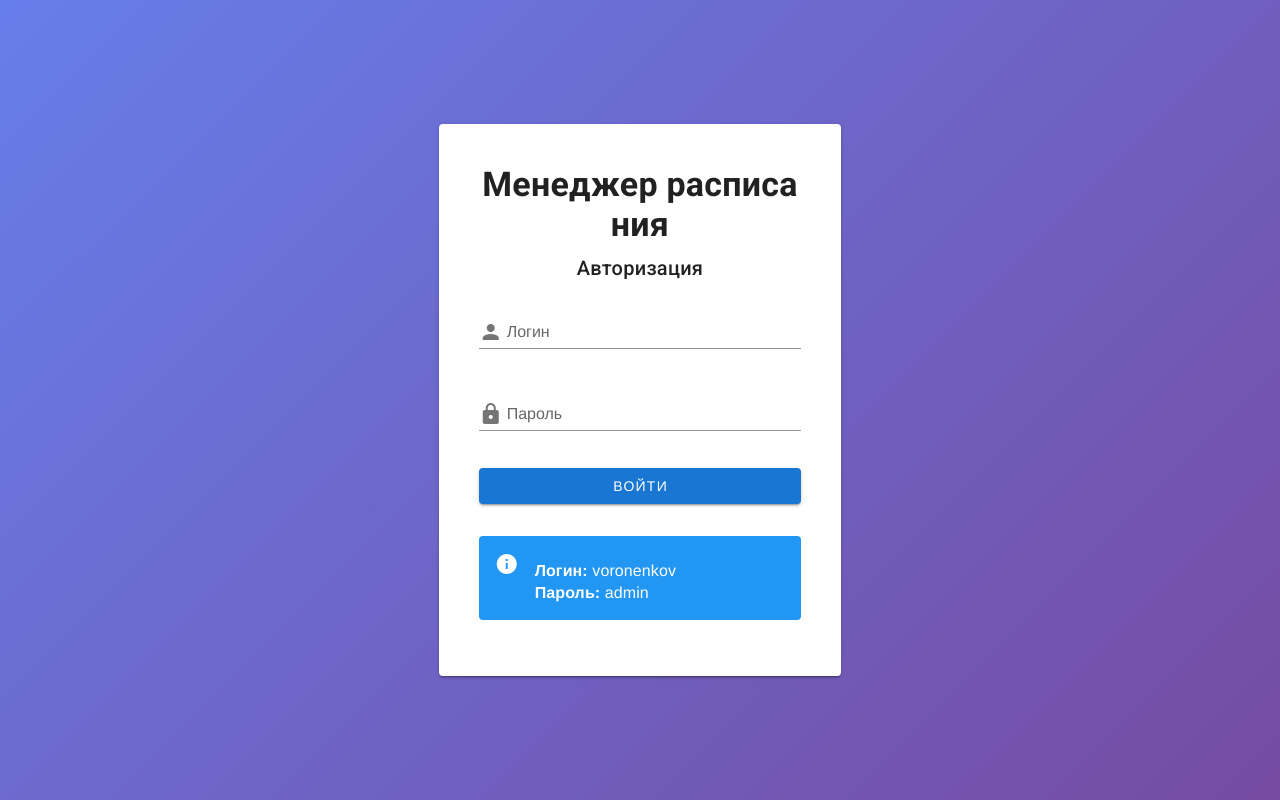
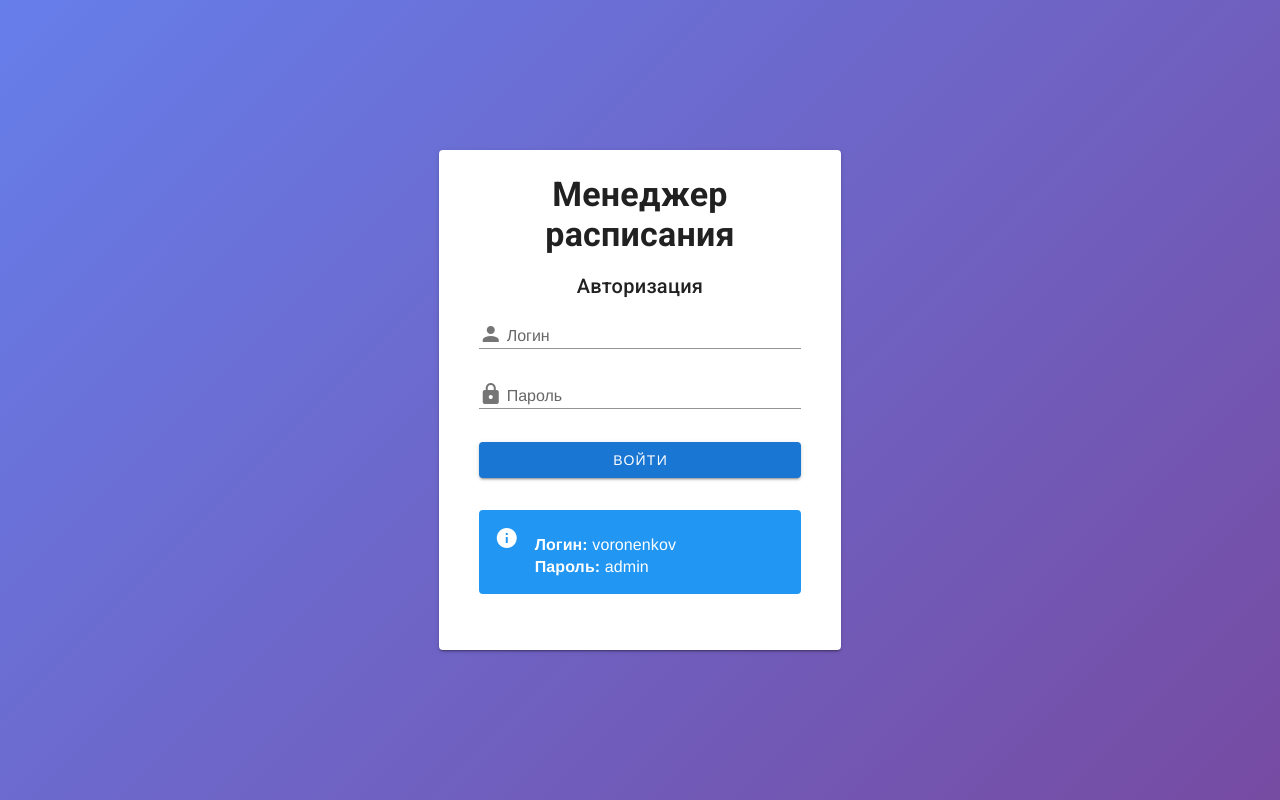
Before and after one commit to Gagong/ScheduleManager, a Vue app in the folder ui/: page /#/login in a window 1280 px wide. Built offline with nearby package versions, Linux system fonts and the light colour scheme.

Commit message:
Added swagger & fix router

```diff
--- a/ui/src/views/Login.vue
+++ b/ui/src/views/Login.vue
@@ -3,15 +3,20 @@
     <v-row justify="center" align="center">
       <v-col cols="12" sm="8" md="6" lg="4">
         <v-card class="pa-6">
-          <v-card-title class="text-center justify-center">
+          <v-row dense class="text-center justify-center">
+            <v-col dense cols="12">
               <h2 class="text-h4 font-weight-bold">
                 Менеджер расписания
               </h2>
+            </v-col>
+          </v-row>
+          <v-row dense class="text-center justify-center">
+            <v-col dense cols="12">
               <h3 class="text-h6 mt-2">
                 Авторизация
               </h3>
-          </v-card-title>
-
+            </v-col>
+          </v-row>
           <v-card-text>
             <v-form @submit.prevent="handleLogin">
               <v-text-field
@@ -23,6 +28,7 @@
                   required
                   :disabled="loading"
                   class="mb-4"
+                  dense
               />
 
               <v-text-field
@@ -35,6 +41,7 @@
                   required
                   :disabled="loading"
                   class="mb-4"
+                  dense
               />
 
               <v-btn
@@ -77,7 +84,7 @@
 </template>
 
 <script>
-import { ref } from 'vue';
+import {ref} from 'vue';
 import router from "@/router/router";
 import store from "@/store/store";
 
```
Also changed, not shown: 2 other files (tests, documents, lock files or other folders). Lines whose indentation alone changed are shown as unchanged.
